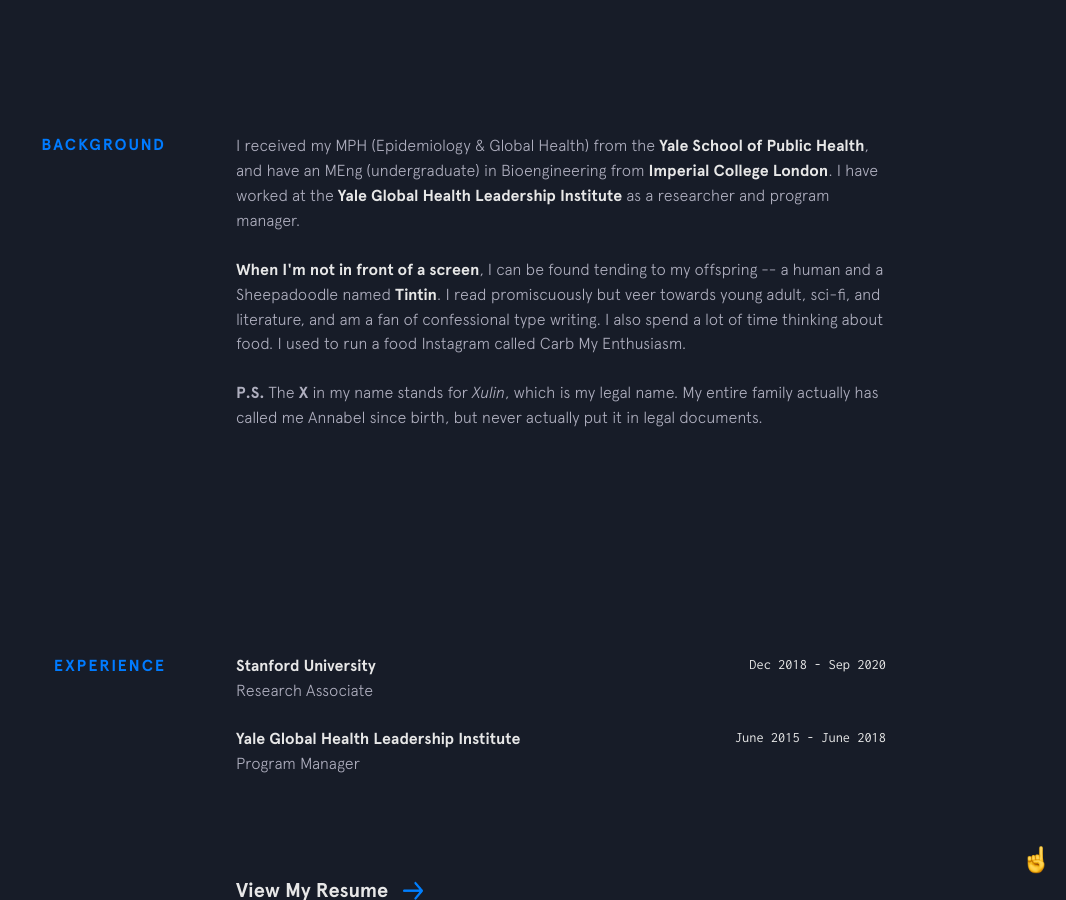
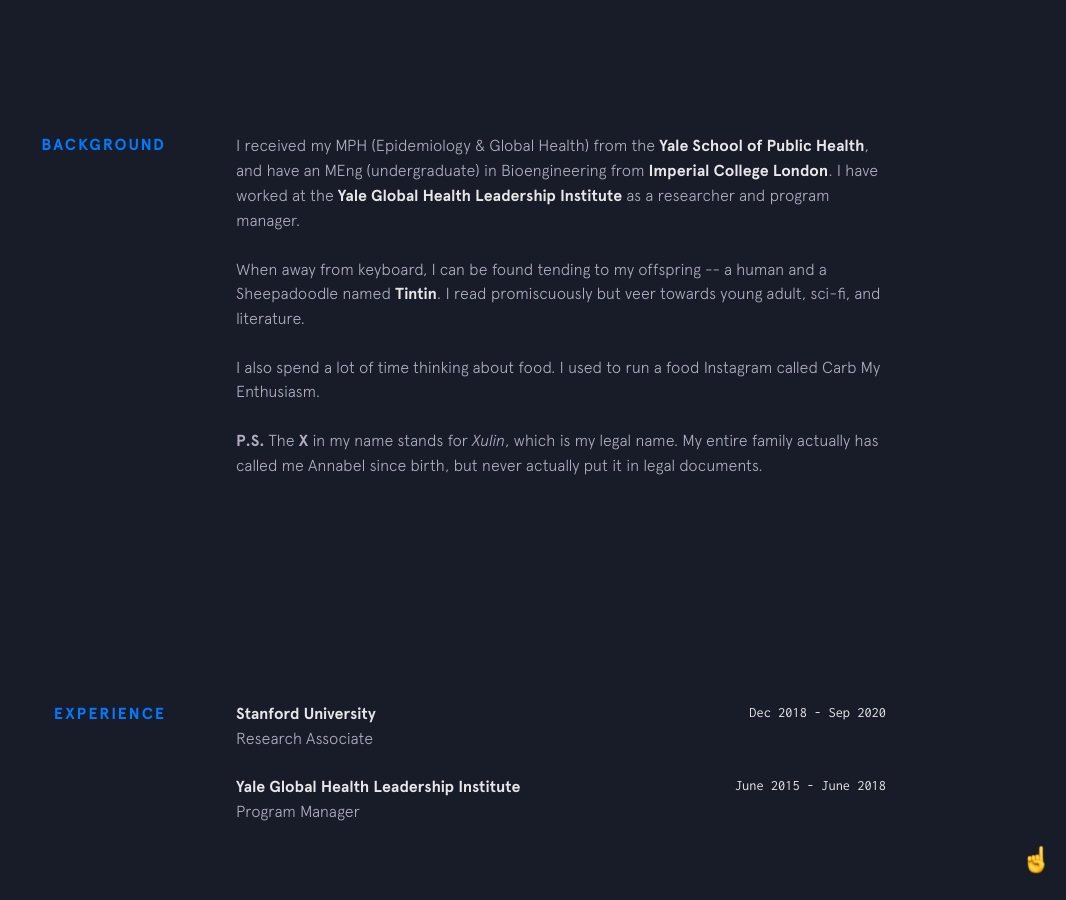
Before and after one commit to annabelxtan/annabelxtan.github.io, a Jekyll site: the page built from index.html, in a window 1280 px wide and 900 px high, scrolled down 1164 px. Shown: the whole window, without its empty margins (214-1280 px from the left). Built offline with Jekyll 4.4.1, drawn with Linux system fonts in a browser that asks for light colours; nearby versions of some CDN libraries.

Commit message:
Update background.html

```diff
--- a/_includes/background.html
+++ b/_includes/background.html
@@ -7,9 +7,10 @@
     </p>
 
     <p>
-      <strong>When I'm not in front of a screen</strong>, I can be found tending to my offspring -- a human and a Sheepadoodle named <a href="http://instagram.com/tintindoodle">Tintin</a>.
-      I read promiscuously but veer towards young adult, sci-fi, and literature, and am a fan of confessional type writing. I also spend a lot of time thinking about food. I used to run a food Instagram called Carb My Enthusiasm.
-    </p>
+      When away from keyboard, I can be found tending to my offspring -- a human and a Sheepadoodle named <a href="http://instagram.com/tintindoodle">Tintin</a>.
+      I read promiscuously but veer towards young adult, sci-fi, and literature.</p>
+
+    <p>I also spend a lot of time thinking about food. I used to run a food Instagram called Carb My Enthusiasm.</p>
 
     <p><b>P.S.</b> The <b>X</b> in my name stands for <i>Xulin</i>, which is my legal name. My entire family actually has called me Annabel since birth, but never actually put it in legal documents.</p>
   </div>
```
